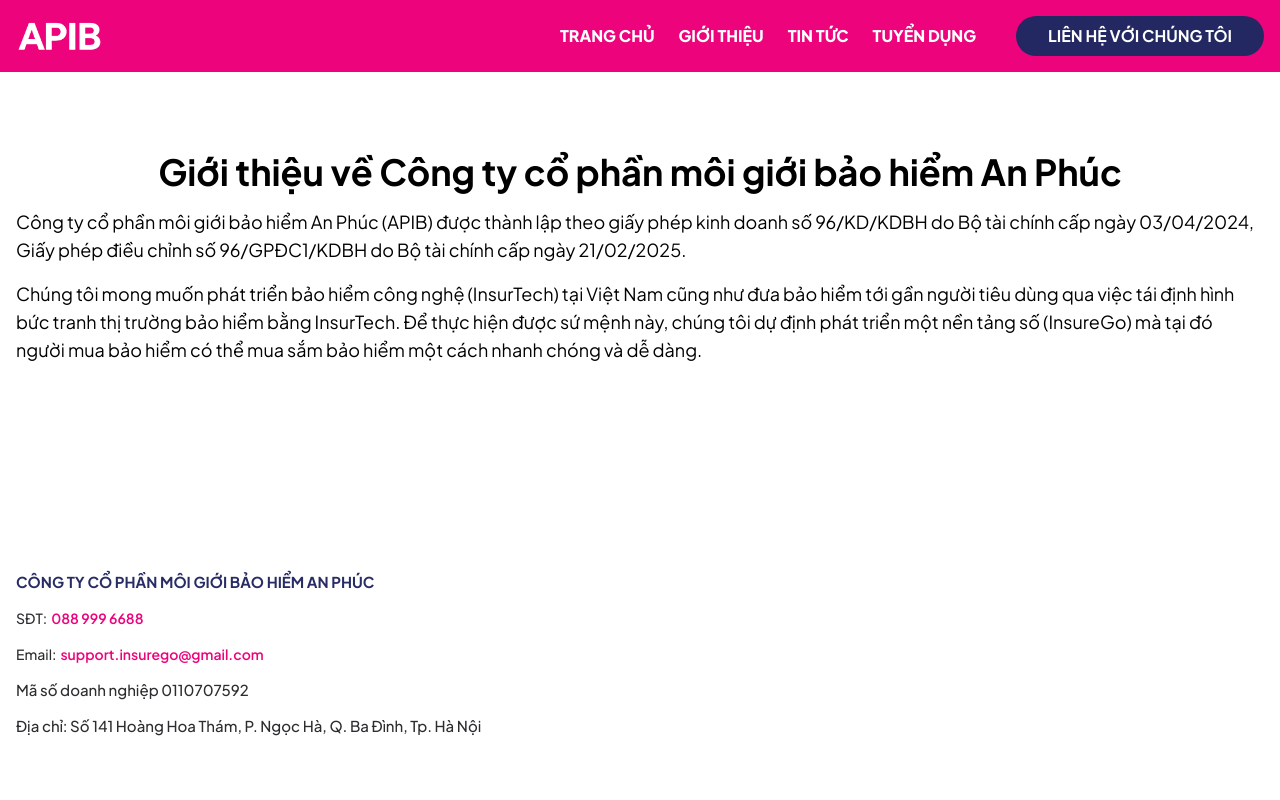
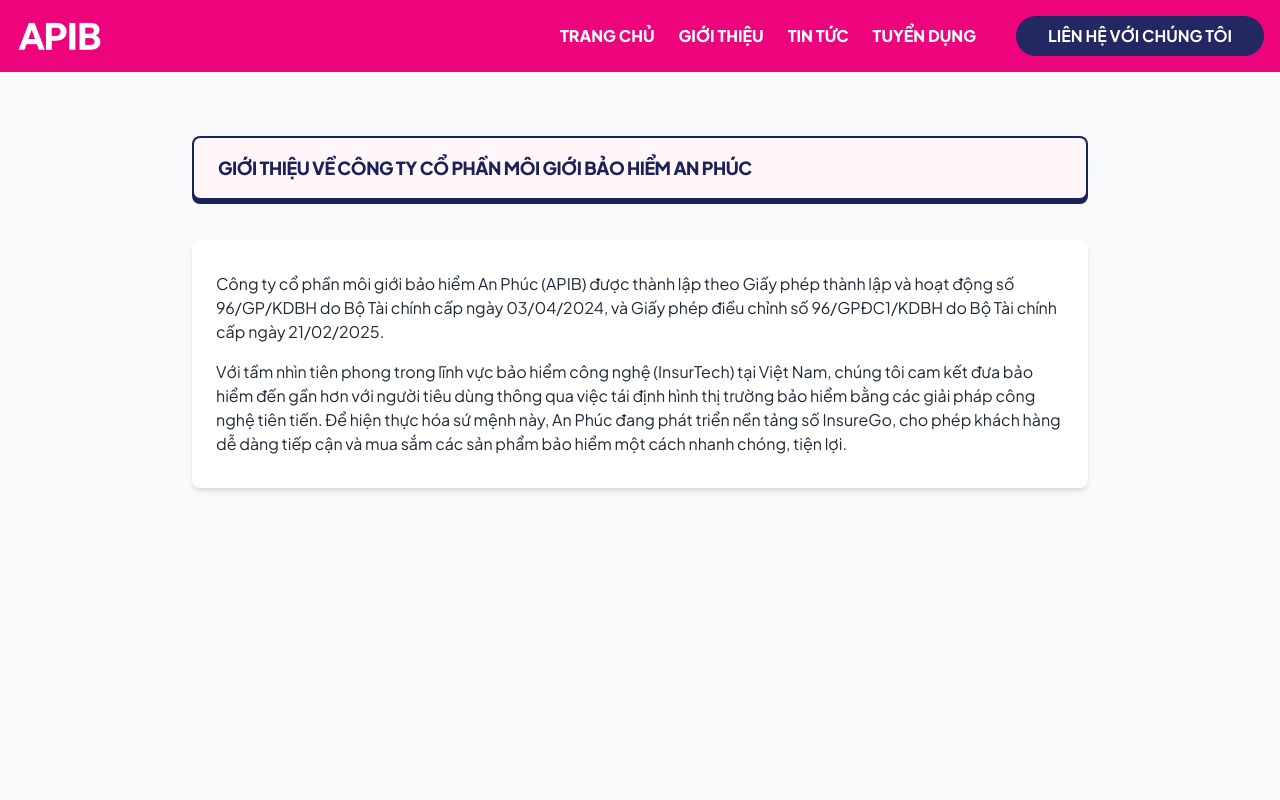
Before and after one commit to lequythien/reactjs_mainsite_apib, a React (Vite) app: page /about in a window 1280 px wide. Shown: the top 800 px of the page. Built offline with nearby package versions, Linux system fonts and the light colour scheme.

Commit message:
update code 10h27 23/04/2025

```diff
--- a/src/components/Information.jsx
+++ b/src/components/Information.jsx
@@ -22,7 +22,7 @@
 const Information = () => {
   return (
     <section className="bg-white py-8 sm:py-12 lg:py-16 px-4 sm:px-6 lg:px-8">
-      <div className="max-w-7xl mx-auto">
+      <div className="max-w-5xl mx-auto">
         {/* Tiêu đề */}
         <div className="text-center mb-8 sm:mb-10 lg:mb-12">
           <h2 className="text-2xl sm:text-3xl md:text-4xl font-extrabold text-[#1A2258] leading-tight md:leading-[51px] w-full md:w-[580px] mx-auto">
@@ -36,7 +36,10 @@
         {/* Danh sách tin tức */}
         <div className="grid grid-cols-1 md:grid-cols-2 gap-6 sm:gap-8 lg:gap-10">
           {newsData.map((item, index) => (
-            <div key={index} className="bg-white rounded-lg overflow-hidden">
+            <div
+              key={index}
+              className="bg-white rounded-lg overflow-hidden shadow-md"
+            >
               {item.pdfFile ? (
                 <Link
                   to={`/pdf/${item.pdfFile}`}
@@ -47,7 +50,7 @@
                     alt={item.title}
                     className="w-full h-48 sm:h-56 md:h-64 object-cover"
                   />
-                  <div className="py-4">
+                  <div className="p-4">
                     <h3 className="text-base sm:text-lg font-bold text-[#272c65] leading-snug mb-2 line-clamp-2">
                       {item.title}
                     </h3>
@@ -63,7 +66,7 @@
                     alt={item.title}
                     className="w-full h-48 sm:h-56 md:h-64 object-cover"
                   />
-                  <div className="py-4">
+                  <div className="p-4">
                     <h3 className="text-base sm:text-lg font-bold text-[#272c65] leading-snug mb-2 line-clamp-2">
                       {item.title}
                     </h3>
--- a/src/components/Navbar.jsx
+++ b/src/components/Navbar.jsx
@@ -35,28 +35,28 @@
         >
           <NavLink
             to="/home"
-            className="text-black lg:text-white font-extrabold hover:text-blue-400 text-xs sm:text-sm lg:text-base transition-colors duration-200"
+            className="text-black lg:text-white font-extrabold hover:text-primaryPink lg:hover:text-yellow-300 text-xs sm:text-sm lg:text-base transition-colors duration-200"
             onClick={() => setIsOpen(false)}
           >
             TRANG CHỦ
           </NavLink>
           <NavLink
             to="/about"
-            className="text-black lg:text-white font-extrabold hover:text-blue-400 text-xs sm:text-sm lg:text-base transition-colors duration-200"
+            className="text-black lg:text-white font-extrabold hover:text-primaryPink lg:hover:text-yellow-300 text-xs sm:text-sm lg:text-base transition-colors duration-200"
             onClick={() => setIsOpen(false)}
           >
             GIỚI THIỆU
           </NavLink>
           <NavLink
             to="/news"
-            className="text-black lg:text-white font-extrabold hover:text-blue-400 text-xs sm:text-sm lg:text-base transition-colors duration-200"
+            className="text-black lg:text-white font-extrabold hover:text-primaryPink lg:hover:text-yellow-300 text-xs sm:text-sm lg:text-base transition-colors duration-200"
             onClick={() => setIsOpen(false)}
           >
             TIN TỨC
           </NavLink>
           <NavLink
             to="#"
-            className="text-black lg:text-white font-extrabold hover:text-blue-400 text-xs sm:text-sm lg:text-base transition-colors duration-200"
+            className="text-black lg:text-white font-extrabold hover:text-primaryPink lg:hover:text-yellow-300 text-xs sm:text-sm lg:text-base transition-colors duration-200"
             onClick={() => setIsOpen(false)}
           >
             TUYỂN DỤNG
@@ -64,7 +64,7 @@
 
           {/* Contact Button */}
           <button
-            className="mt-3 lg:mt-0 ml-0 lg:ml-4 bg-[#232862] font-bold text-white px-8 py-2 sm:py-2 lg:py-2 rounded-full hover:bg-blue-700 transition-all duration-200 text-xs sm:text-sm lg:text-base"
+            className="mt-3 lg:mt-0 ml-0 lg:ml-4 bg-[#232862] hover:bg-[#1b1f4a] shadow-none hover:shadow-md font-bold text-white px-8 py-2 sm:py-2 lg:py-2 rounded-full transition-all duration-200 text-xs sm:text-sm lg:text-base"
             onClick={() => setIsOpen(false)}
           >
             LIÊN HỆ VỚI CHÚNG TÔI
--- a/src/pages/About.jsx
+++ b/src/pages/About.jsx
@@ -1,28 +1,28 @@
-import React from "react";
+import React, { useEffect } from "react";
+import ThemeTitle from "../theme/ThemeTitle";
 
 const About = () => {
+  useEffect(() => {
+    window.scrollTo({ top: 0, behavior: "smooth" });
+  }, []);
+
   return (
-    <div className="max-w-screen-xl mx-auto px-4 py-10">
-      <div>
-        <h1 className="text-4xl font-bold text-center mt-10">
-          Giới thiệu về Công ty cổ phần môi giới bảo hiểm An Phúc
-        </h1>
-        <p className="text-lg mt-4">
-          Công ty cổ phần môi giới bảo hiểm An Phúc (APIB) được thành lập theo
-          giấy phép kinh doanh số 96/KD/KDBH do Bộ tài chính cấp ngày
-          03/04/2024, Giấy phép điều chỉnh số 96/GPĐC1/KDBH do Bộ tài chính cấp
-          ngày 21/02/2025.
-        </p>
-        <p className="text-lg mt-4">
-          Chúng tôi mong muốn phát triển bảo hiểm công nghệ (InsurTech) tại Việt
-          Nam cũng như đưa bảo hiểm tới gần người tiêu dùng qua việc tái định
-          hình bức tranh thị trường bảo hiểm bằng InsurTech. Để thực hiện được
-          sứ mệnh này, chúng tôi dự định phát triển một nền tảng số (InsureGo)
-          mà tại đó người mua bảo hiểm có thể mua sắm bảo hiểm một cách nhanh
-          chóng và dễ dàng.
-        </p>
-      </div>
-    </div>
+    <ThemeTitle title="Giới thiệu về Công ty cổ phần môi giới bảo hiểm An Phúc">
+      <p>
+        Công ty cổ phần môi giới bảo hiểm An Phúc (APIB) được thành lập theo
+        Giấy phép thành lập và hoạt động số 96/GP/KDBH do Bộ Tài chính cấp ngày
+        03/04/2024, và Giấy phép điều chỉnh số 96/GPĐC1/KDBH do Bộ Tài chính cấp
+        ngày 21/02/2025.
+      </p>
+      <p>
+        Với tầm nhìn tiên phong trong lĩnh vực bảo hiểm công nghệ (InsurTech)
+        tại Việt Nam, chúng tôi cam kết đưa bảo hiểm đến gần hơn với người tiêu
+        dùng thông qua việc tái định hình thị trường bảo hiểm bằng các giải pháp
+        công nghệ tiên tiến. Để hiện thực hóa sứ mệnh này, An Phúc đang phát
+        triển nền tảng số InsureGo, cho phép khách hàng dễ dàng tiếp cận và mua
+        sắm các sản phẩm bảo hiểm một cách nhanh chóng, tiện lợi.
+      </p>
+    </ThemeTitle>
   );
 };
 
--- a/src/pages/News.jsx
+++ b/src/pages/News.jsx
@@ -1,16 +1,18 @@
-import React from "react";
+import React, { useEffect } from "react";
+import ThemeTitle from "../theme/ThemeTitle";
 
 const News = () => {
+  useEffect(() => {
+    window.scrollTo({ top: 0, behavior: "smooth" });
+  }, []);
+
   return (
-    <div>
-      <div>
-        <h1 className="text-4xl font-bold text-center mt-10">Tin tức</h1>
-        <p className="text-lg mt-4 text-center">
-          Chúng tôi sẽ cập nhật những tin tức mới nhất về bảo hiểm và công ty
-          tại đây.
-        </p>
-      </div>
-    </div>
+    <ThemeTitle title="Tin tức">
+      <p>
+        Chúng tôi sẽ cập nhật những tin tức mới nhất về bảo hiểm và hoạt động
+        của Công ty cổ phần môi giới bảo hiểm An Phúc tại đây.
+      </p>
+    </ThemeTitle>
   );
 };
 
--- a/src/pages/ShowContent/ShowTin2.jsx
+++ b/src/pages/ShowContent/ShowTin2.jsx
@@ -1,44 +1,24 @@
-import React, { useEffect } from "react";
+import React from "react";
+import ThemeTitle from "../../theme/ThemeTitle";
 
 const ShowTin2 = () => {
-  // Scroll to top when component mounts
-  useEffect(() => {
-    window.scrollTo({ top: 0, behavior: "smooth" });
-  }, []);
-
   return (
-    <section className="bg-gray-50 min-h-screen py-8 sm:py-12 lg:py-16 px-4 sm:px-6 lg:px-8">
-      {/* Tiêu đề */}
-      <div className="max-w-4xl mx-auto mb-6 sm:mb-8 lg:mb-10">
-        <div className="bg-[#FFF6FA] border-2 border-[#1A2258] rounded-lg px-4 sm:px-6 py-3 sm:py-4 shadow-[0_4px_0_0_#1A2258] transition-all duration-300">
-          <h1 className="text-sm sm:text-base md:text-lg font-extrabold text-[#1A2258] uppercase tracking-tight leading-tight text-center sm:text-left">
-            Công ty cổ phần môi giới bảo hiểm An Phúc thông báo thay đổi vốn
-            điều lệ
-          </h1>
-        </div>
-      </div>
-
-      {/* Nội dung */}
-      <div className="bg-white max-w-4xl mx-auto rounded-lg shadow-md overflow-hidden">
-        <div className="px-4 sm:px-6 py-6 sm:py-8 text-sm sm:text-base leading-relaxed text-gray-800 space-y-4">
+    <ThemeTitle title="Công ty cổ phần môi giới bảo hiểm An Phúc thông báo thay đổi vốn điều lệ">
       <p>
-            Ngày 21/02/2025, Bộ Tài chính cấp Giấy phép điều chỉnh số
-            96/GPĐC1/KDBH cho phép Công ty cổ phần môi giới bảo hiểm An Phúc
-            được điều chỉnh Giấy phép thành lập và hoạt động số 96/GP/KDBH ngày
-            03 tháng 4 năm 2024 của Bộ trưởng Bộ Tài chính với nội dung như sau:
-            Vốn điều lệ của Công ty cổ phần môi giới bảo hiểm An Phúc là
-            6.000.000.000 đồng (Sáu tỷ đồng chẵn).
+        Ngày 21/02/2025, Bộ Tài chính cấp Giấy phép điều chỉnh số 96/GPĐC1/KDBH
+        cho phép Công ty cổ phần môi giới bảo hiểm An Phúc được điều chỉnh Giấy
+        phép thành lập và hoạt động số 96/GP/KDBH ngày 03 tháng 4 năm 2024 của
+        Bộ trưởng Bộ Tài chính với nội dung như sau: Vốn điều lệ của Công ty cổ
+        phần môi giới bảo hiểm An Phúc là 6.000.000.000 đồng (Sáu tỷ đồng chẵn).
       </p>
       <p>
-            Công ty cổ phần môi giới bảo hiểm An Phúc có địa chỉ tại: Số 141,
-            Phố Hoàng Hoa Thám, phường Ngọc Hà, quận Ba Đình, thành phố Hà Nội
+        Công ty cổ phần môi giới bảo hiểm An Phúc có địa chỉ tại: Số 141, Phố
+        Hoàng Hoa Thám, phường Ngọc Hà, quận Ba Đình, thành phố Hà Nội
       </p>
       <p>Lĩnh vực kinh doanh: Môi giới bảo hiểm</p>
       <p>Phạm vi hoạt động: Trên toàn lãnh thổ Việt Nam</p>
       <p>Thời hạn hoạt động: 50 năm kể từ ngày 03 tháng 04 năm 2024</p>
-        </div>
-      </div>
-    </section>
+    </ThemeTitle>
   );
 };
 
--- /dev/null
+++ b/src/theme/ThemeTitle.jsx
@@ -0,0 +1,28 @@
+import React, { useEffect } from "react";
+
+const ThemeTitle = ({ title, children }) => {
+  useEffect(() => {
+    window.scrollTo({ top: 0, behavior: "smooth" });
+  }, []);
+  return (
+    <section className="bg-gray-50 min-h-screen py-8 sm:py-12 lg:py-16 px-4 sm:px-6 lg:px-8">
+      {/* Tiêu đề */}
+      <div className="max-w-4xl mx-auto mb-6 sm:mb-8 lg:mb-10">
+        <div className="bg-[#FFF6FA] border-2 border-[#1A2258] rounded-lg px-4 sm:px-6 py-3 sm:py-4 shadow-[0_4px_0_0_#1A2258] transition-all duration-300">
+          <h1 className="text-sm sm:text-base md:text-lg font-extrabold text-[#1A2258] uppercase tracking-tight leading-tight text-center sm:text-left">
+            {title}
+          </h1>
+        </div>
+      </div>
+
+      {/* Nội dung */}
+      <div className="bg-white max-w-4xl mx-auto rounded-lg shadow-md overflow-hidden">
+        <div className="px-4 sm:px-6 py-6 sm:py-8 text-sm sm:text-base leading-relaxed text-gray-800 space-y-4">
+          {children}
+        </div>
+      </div>
+    </section>
+  );
+};
+
+export default ThemeTitle;
```
Lines whose indentation alone changed are shown as unchanged.
